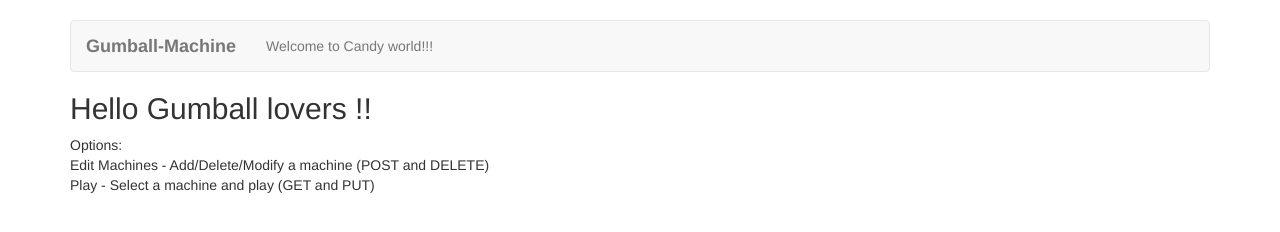
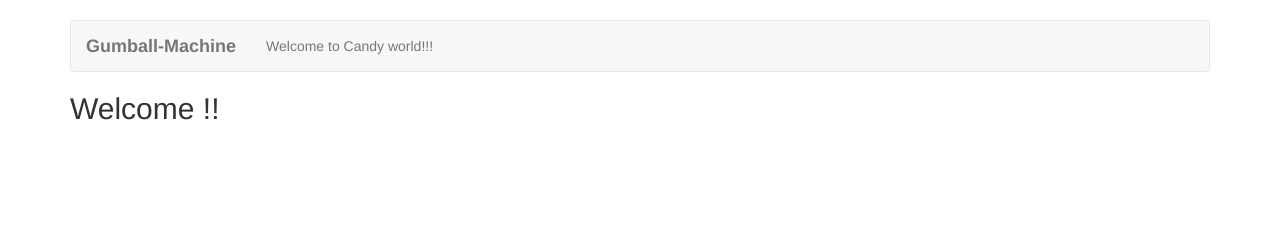
Before and after one commit to ktejaswini/nodeExtra, a website: page client/index.html in a window 1280 px wide. Drawn offline with Linux system fonts and the light colour scheme; files whose address does not match are found by name.

Commit message:
Update entry.html

```diff
--- a/client/views/entry.html
+++ b/client/views/entry.html
@@ -1,6 +1,2 @@
 
-        <h2>Hello Gumball lovers !!</h2>
-        <p>Options: <br/>
-        Edit Machines - Add/Delete/Modify a machine (POST and DELETE) <br/>
-        Play - Select a machine and play (GET and PUT) <br/>
-        </p>
+        <h2>Welcome !!</h2>
```
